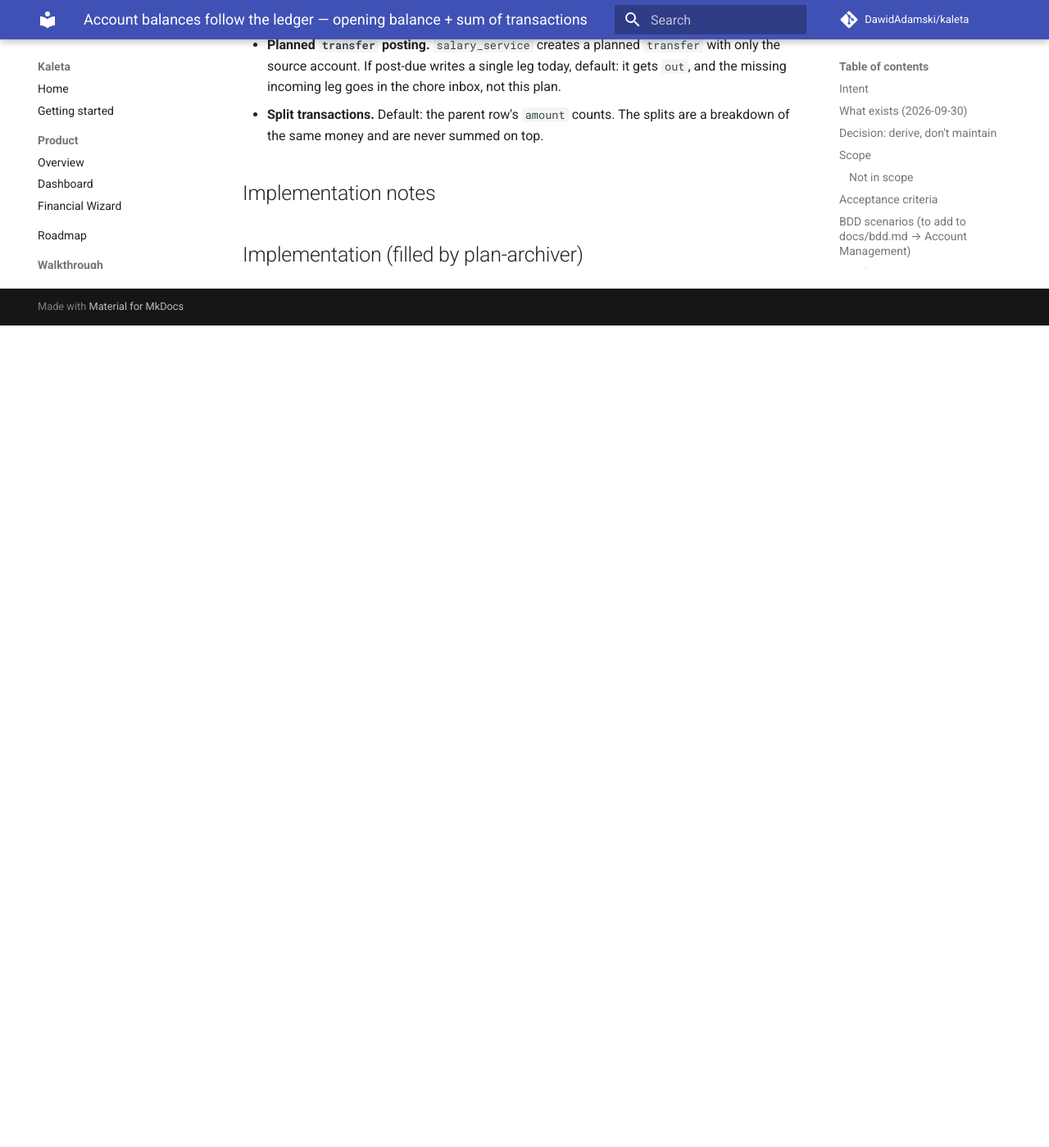
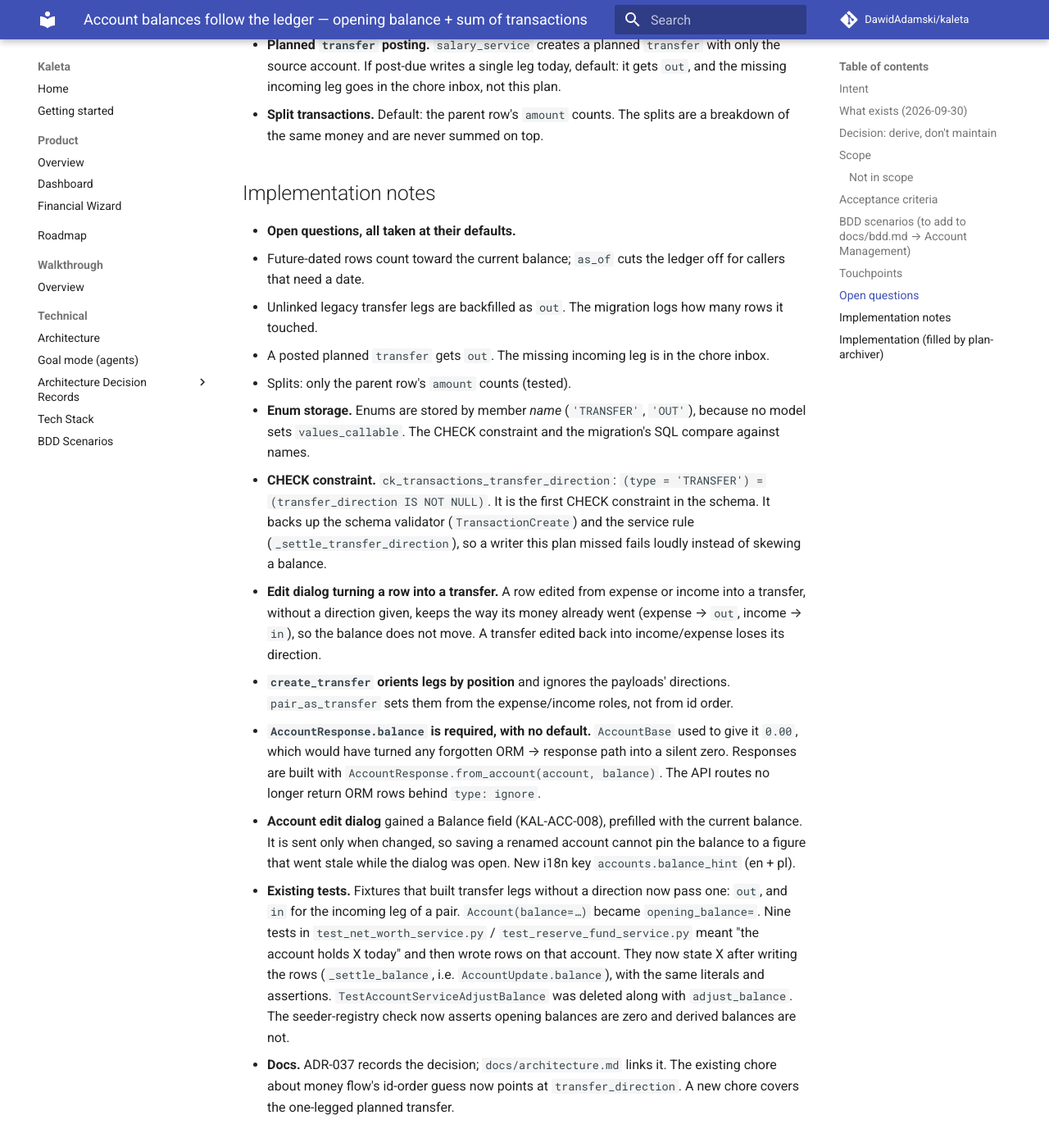
Before and after one commit to DawidAdamski/kaleta, an MkDocs documentation site: the page built from docs/plans/accounts-ledger-balances.md, in a window 1280 px wide and 1400 px high, scrolled down 4690 px. Shown: the whole window at 82% size. Built offline with MkDocs 1.6.1 and Material for MkDocs 9.7.7, drawn with Linux system fonts in a browser that asks for light colours; comment, search, counter and statistics services are not loaded; before the commit the page ends 5087 px from its top, so only the background shows below that.

Commit message:
test(accounts): cover ledger-derived balances; retag KAL-ACC-005..010
Unit tests for the balance rules and transfer direction, an integration
test that upgrades a pre-change database and keeps every balance, the
mBank import and API paths, and e2e for the accounts page (including the
new Balance field in the edit dialog). ADR-037 records the decision.

Co-Authored-By: Claude Opus 5.5 <noreply@anthropic.com>
Claude-Session: https://claude.ai/code/session_01G13kNHdWULrLSsKUgiuQjH

```diff
--- a/docs/plans/accounts-ledger-balances.md
+++ b/docs/plans/accounts-ledger-balances.md
@@ -213,4 +213,49 @@ database seeded at the previous head.
 
 ## Implementation notes
 
+- **Open questions, all taken at their defaults.**
+  - Future-dated rows count toward the current balance; `as_of` cuts the
+    ledger off for callers that need a date.
+  - Unlinked legacy transfer legs are backfilled as `out`. The migration
+    logs how many rows it touched.
+  - A posted planned `transfer` gets `out`. The missing incoming leg is in
+    the chore inbox.
+  - Splits: only the parent row's `amount` counts (tested).
+- **Enum storage.** Enums are stored by member *name* (`'TRANSFER'`,
+  `'OUT'`), because no model sets `values_callable`. The CHECK constraint
+  and the migration's SQL compare against names.
+- **CHECK constraint.** `ck_transactions_transfer_direction`:
+  `(type = 'TRANSFER') = (transfer_direction IS NOT NULL)`. It is the first
+  CHECK constraint in the schema. It backs up the schema validator
+  (`TransactionCreate`) and the service rule (`_settle_transfer_direction`),
+  so a writer this plan missed fails loudly instead of skewing a balance.
+- **Edit dialog turning a row into a transfer.** A row edited from expense or
+  income into a transfer, without a direction given, keeps the way its money
+  already went (expense → `out`, income → `in`), so the balance does not
+  move. A transfer edited back into income/expense loses its direction.
+- **`create_transfer` orients legs by position** and ignores the payloads'
+  directions. `pair_as_transfer` sets them from the expense/income roles, not
+  from id order.
+- **`AccountResponse.balance` is required, with no default.** `AccountBase`
+  used to give it `0.00`, which would have turned any forgotten ORM →
+  response path into a silent zero. Responses are built with
+  `AccountResponse.from_account(account, balance)`. The API routes no longer
+  return ORM rows behind `type: ignore`.
+- **Account edit dialog** gained a Balance field (KAL-ACC-008), prefilled
+  with the current balance. It is sent only when changed, so saving a
+  renamed account cannot pin the balance to a figure that went stale while
+  the dialog was open. New i18n key `accounts.balance_hint` (en + pl).
+- **Existing tests.** Fixtures that built transfer legs without a direction
+  now pass one: `out`, and `in` for the incoming leg of a pair.
+  `Account(balance=…)` became `opening_balance=`. Nine tests in
+  `test_net_worth_service.py` / `test_reserve_fund_service.py` meant "the
+  account holds X today" and then wrote rows on that account. They now state
+  X after writing the rows (`_settle_balance`, i.e. `AccountUpdate.balance`),
+  with the same literals and assertions. `TestAccountServiceAdjustBalance`
+  was deleted along with `adjust_balance`. The seeder-registry check now
+  asserts opening balances are zero and derived balances are not.
+- **Docs.** ADR-037 records the decision; `docs/architecture.md` links it.
+  The existing chore about money flow's id-order guess now points at
+  `transfer_direction`. A new chore covers the one-legged planned transfer.
+
 ## Implementation (filled by plan-archiver)
```
Also changed, not shown: docs/adr/037-account-balances-derived-from-the-ledger.md (added, +35 -0 lines), docs/architecture.md (+9 -0 lines), docs/bdd.md (+6 -6 lines), docs/plans/chores.md (+10 -1 lines), 3 other files.
